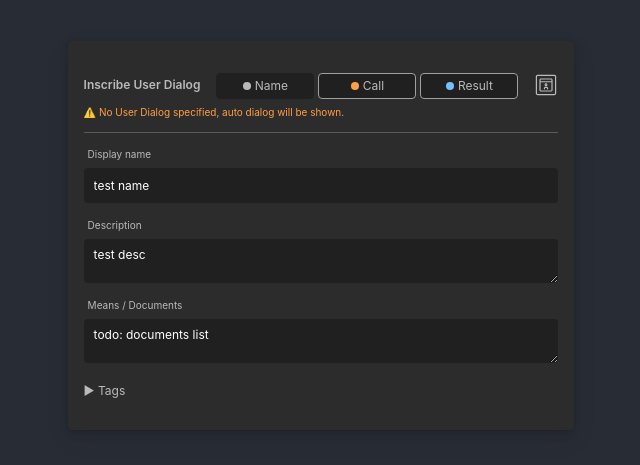
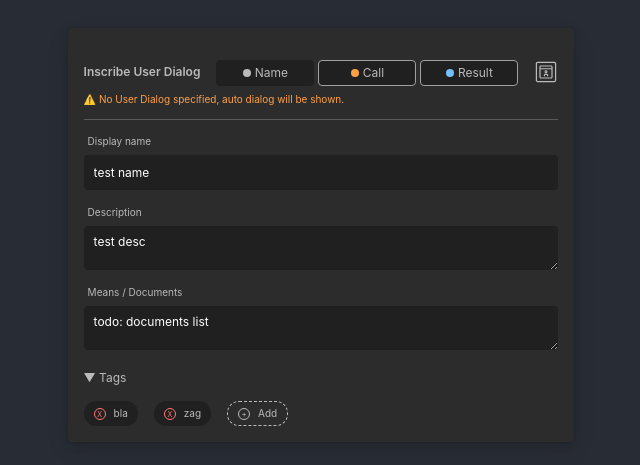
Before and after one commit to ivy-lli/inscription-editor-tryout, a React (Create React App) app: page / in a window 1280 px wide. Shown: the part 165-630 px from the top of the page, without its empty margins (319-959 px from the left). Built offline with nearby package versions, Linux system fonts and the light colour scheme.

Commit message:
add tags

```diff
--- a/package.json
+++ b/package.json
@@ -5,6 +5,7 @@
   "dependencies": {
     "@radix-ui/react-collapsible": "^1.0.1",
     "@radix-ui/react-label": "^2.0.0",
+    "@radix-ui/react-popover": "^1.0.2",
     "@radix-ui/react-separator": "^1.0.1",
     "@radix-ui/react-tabs": "^1.0.1",
     "@testing-library/jest-dom": "^5.14.1",
@@ -16,6 +17,7 @@
     "@types/react-dom": "^18.0.0",
     "downshift": "^7.0.1",
     "react": "^18.2.0",
+    "react-aria": "^3.21.0",
     "react-dom": "^18.2.0",
     "react-scripts": "5.0.1",
     "typescript": "^4.4.2",
--- a/src/components/Header.tsx
+++ b/src/components/Header.tsx
@@ -1,6 +1,5 @@
 import { TabsList, TabsTrigger } from '@radix-ui/react-tabs';
-import { useEffect, useState } from 'react';
-import { Message, MessageSeverity } from '../data/message';
+import { Message } from '../data/message';
 import editorIcon from '../icons/user-dialog.svg';
 import './Header.css';
 
--- a/src/components/tabs/NameTab.tsx
+++ b/src/components/tabs/NameTab.tsx
@@ -4,15 +4,22 @@ import { TabState } from '../Header';
 import CollapsiblePart from './CollapsiblePart';
 import LabelInput from './LabelInput';
 import './NameTab.css';
+import Tags from './Tags';
 
 export interface NameData {
   name: string;
   description: string;
+  tags: string[];
   messages: Map<string, Message>;
 }
 
 export function useNameTab(): [NameData, TabState, (change: NameData) => void] {
-  const [nameData, setNameData] = useState({ name: 'test name', description: 'test desc', messages: new Map() } as NameData);
+  const [nameData, setNameData] = useState({
+    name: 'test name',
+    description: 'test desc',
+    tags: ['bla', 'zag'],
+    messages: new Map()
+  } as NameData);
   const [nameTab, setNameTab] = useState(TabState.EMPTY);
   const handleNameDataChange = (change: NameData) => {
     setNameData(change);
@@ -37,6 +44,7 @@ const NameTab = (props: { data: NameData; onChange: (change: NameData) => void }
   };
   const handleDescChange = (event: React.ChangeEvent<HTMLTextAreaElement>) =>
     props.onChange({ ...props.data, description: event.target.value });
+  const handleTagsChange = (change: string[]) => props.onChange({ ...props.data, tags: change });
 
   return (
     <div className='name-tab'>
@@ -49,8 +57,8 @@ const NameTab = (props: { data: NameData; onChange: (change: NameData) => void }
       <LabelInput label='Means / Documents' htmlFor='documents'>
         <textarea className='input' id='documents' defaultValue='todo: documents list' />
       </LabelInput>
-      <CollapsiblePart collapsibleLabel='Tags' defaultOpen={false}>
-        <p>todo: tags</p>
+      <CollapsiblePart collapsibleLabel='Tags' defaultOpen={props.data.tags.length > 0}>
+        <Tags tags={props.data.tags} onChange={handleTagsChange} />
       </CollapsiblePart>
     </div>
   );
--- /dev/null
+++ b/src/components/tabs/Tags.css
@@ -0,0 +1,139 @@
+.tags {
+  display: flex;
+  gap: 1rem;
+  font-size: 10px;
+}
+.tag {
+  background: #202020;
+  border-radius: 12px;
+  padding: 6px 10px;
+}
+.tag-remove {
+  margin-right: 0.5rem;
+  border: 1px solid currentColor;
+  border-radius: 1rem;
+  width: 10px;
+  height: 10px;
+  text-align: center;
+  color: #ff796f;
+  font-size: 7px;
+}
+.tag-add {
+  border-radius: 12px;
+  padding: 4px 10px;
+  border: 1px dashed #bababa;
+}
+.tag-add-plus {
+  margin-right: 0.5rem;
+  border: 1px solid currentColor;
+  border-radius: 1rem;
+  width: 10px;
+  height: 10px;
+  text-align: center;
+  display: inline-block;
+  font-size: 8px;
+}
+.tag-remove:hover,
+.tag-add:hover {
+  cursor: pointer;
+}
+.tag-remove:focus,
+.tag-add:focus {
+  box-shadow: 0 0 0 2px black;
+}
+
+.popover-content {
+  border-radius: 4px;
+  padding: 20px;
+  width: 260px;
+  background-color: #2c2c2c;
+  box-shadow: hsl(206 22% 7% / 35%) 0px 10px 38px -10px, hsl(206 22% 7% / 20%) 0px 10px 20px -15px;
+  animation-duration: 400ms;
+  animation-timing-function: cubic-bezier(0.16, 1, 0.3, 1);
+  will-change: transform, opacity;
+  color: white;
+}
+.popover-content:focus {
+  box-shadow: hsl(206 22% 7% / 35%) 0px 10px 38px -10px, hsl(206 22% 7% / 20%) 0px 10px 20px -15px, 0 0 0 2px var(--violet7);
+}
+.popover-content[data-state='open'][data-side='top'] {
+  animation-name: slideDownAndFade;
+}
+.popover-content[data-state='open'][data-side='right'] {
+  animation-name: slideLeftAndFade;
+}
+.popover-content[data-state='open'][data-side='bottom'] {
+  animation-name: slideUpAndFade;
+}
+.popover-content[data-state='open'][data-side='left'] {
+  animation-name: slideRightAndFade;
+}
+
+.popover-arrow {
+  fill: #2c2c2c;
+}
+
+.popover-close {
+  font-family: inherit;
+  font-size: 10px;
+  border-radius: 100%;
+  height: 25px;
+  width: 25px;
+  display: inline-flex;
+  align-items: center;
+  justify-content: center;
+  color: var(--violet11);
+  position: absolute;
+  top: 5px;
+  right: 5px;
+}
+.popover-close:hover {
+  background-color: #202020;
+}
+.popover-close:focus {
+  box-shadow: 0 0 0 2px black;
+}
+
+@keyframes slideUpAndFade {
+  from {
+    opacity: 0;
+    transform: translateY(2px);
+  }
+  to {
+    opacity: 1;
+    transform: translateY(0);
+  }
+}
+
+@keyframes slideRightAndFade {
+  from {
+    opacity: 0;
+    transform: translateX(-2px);
+  }
+  to {
+    opacity: 1;
+    transform: translateX(0);
+  }
+}
+
+@keyframes slideDownAndFade {
+  from {
+    opacity: 0;
+    transform: translateY(-2px);
+  }
+  to {
+    opacity: 1;
+    transform: translateY(0);
+  }
+}
+
+@keyframes slideLeftAndFade {
+  from {
+    opacity: 0;
+    transform: translateX(2px);
+  }
+  to {
+    opacity: 1;
+    transform: translateX(0);
+  }
+}
--- /dev/null
+++ b/src/components/tabs/Tags.tsx
@@ -0,0 +1,64 @@
+import React, { useState } from 'react';
+import { useKeyboard } from 'react-aria';
+import * as Popover from '@radix-ui/react-popover';
+import './Tags.css';
+import LabelInput from './LabelInput';
+
+const Tags = (props: { tags: string[]; onChange: (tags: string[]) => void }) => {
+  const handleRemoveTag = (removeTag: string) => {
+    props.onChange(props.tags.filter(tag => tag !== removeTag));
+  };
+  const [newTag, setNewTag] = useState('');
+  const [isOpen, setOpen] = useState(false);
+  const handleAddPopoverChange = (open: boolean) => {
+    setOpen(open);
+    if (!open && newTag.length > 0) {
+      props.tags.push(newTag);
+    }
+    setNewTag('');
+  };
+  const { keyboardProps } = useKeyboard({
+    onKeyDown: e => {
+      if (e.key === 'Delete' && e.target instanceof HTMLButtonElement) {
+        e.target.click();
+      }
+      if (e.key === 'Enter' && e.target instanceof HTMLInputElement) {
+        handleAddPopoverChange(false);
+      }
+    }
+  });
+
+  return (
+    <div className='tags'>
+      {props.tags.map((tag, index) => (
+        <div key={`${tag}-${index}`} className='tag'>
+          <button className='tag-remove' onClick={() => handleRemoveTag(tag)} aria-label={`Remove Tag ${tag}`} {...keyboardProps}>
+            X
+          </button>
+          <span>{tag}</span>
+        </div>
+      ))}
+      <Popover.Root open={isOpen} onOpenChange={handleAddPopoverChange}>
+        <Popover.Trigger asChild>
+          <button className='tag-add'>
+            <span className='tag-add-plus'>+</span>
+            <span>Add</span>
+          </button>
+        </Popover.Trigger>
+        <Popover.Portal>
+          <Popover.Content className='popover-content' sideOffset={5}>
+            <LabelInput label='New Tag' htmlFor='tag-input'>
+              <input className='input' id='tag-input' value={newTag} onChange={e => setNewTag(e.target.value)} {...keyboardProps} />
+            </LabelInput>
+            <Popover.Close className='popover-close' aria-label='Close'>
+              X
+            </Popover.Close>
+            <Popover.Arrow className='popover-arrow' />
+          </Popover.Content>
+        </Popover.Portal>
+      </Popover.Root>
+    </div>
+  );
+};
+
+export default Tags;
```
Also changed, not shown: 1 other file (tests, documents, lock files or other folders).
